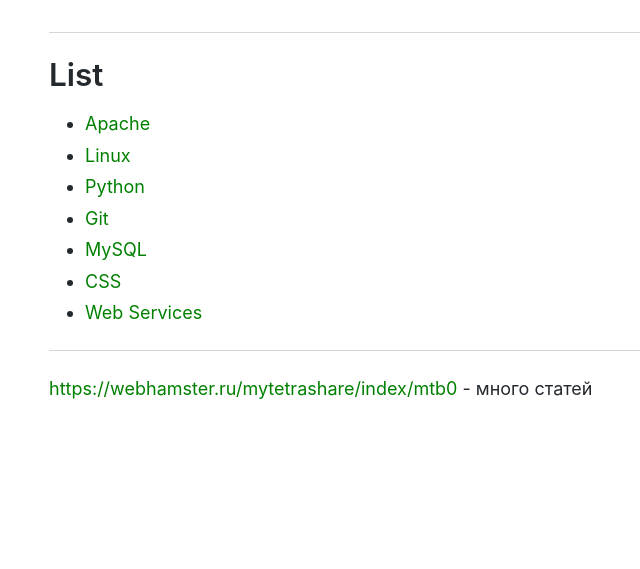
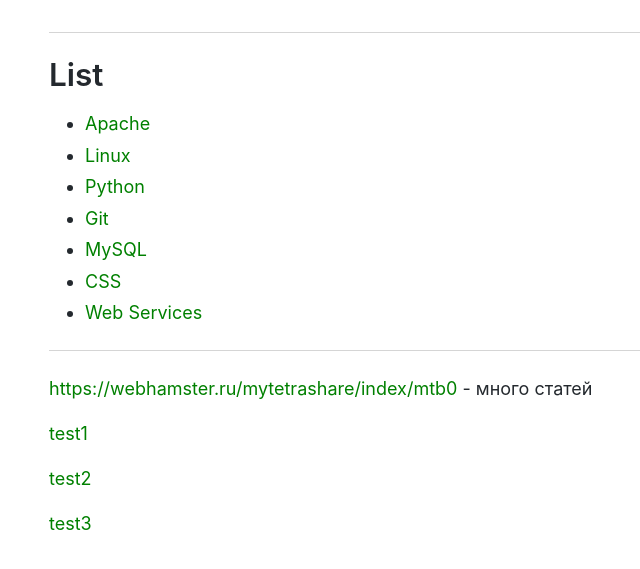
Before and after one commit to olexsyn/ITNote, a Jekyll site: the page built from index.md, in a window 1280 px wide. Shown: the top 569 px of the page, without its empty margins (101-741 px from the left). Built offline with Jekyll 4.4.1, drawn with Linux system fonts in a browser that asks for light colours; our own code applies the rules of GitHub Pages for plain Markdown files.

Commit message:
Update index.md

```diff
--- a/index.md
+++ b/index.md
@@ -11,3 +11,9 @@
 ___
 
 <https://webhamster.ru/mytetrashare/index/mtb0> - много статей
+
+[test1](test)
+
+[test2](test2)
+
+[test3](test3)
```
